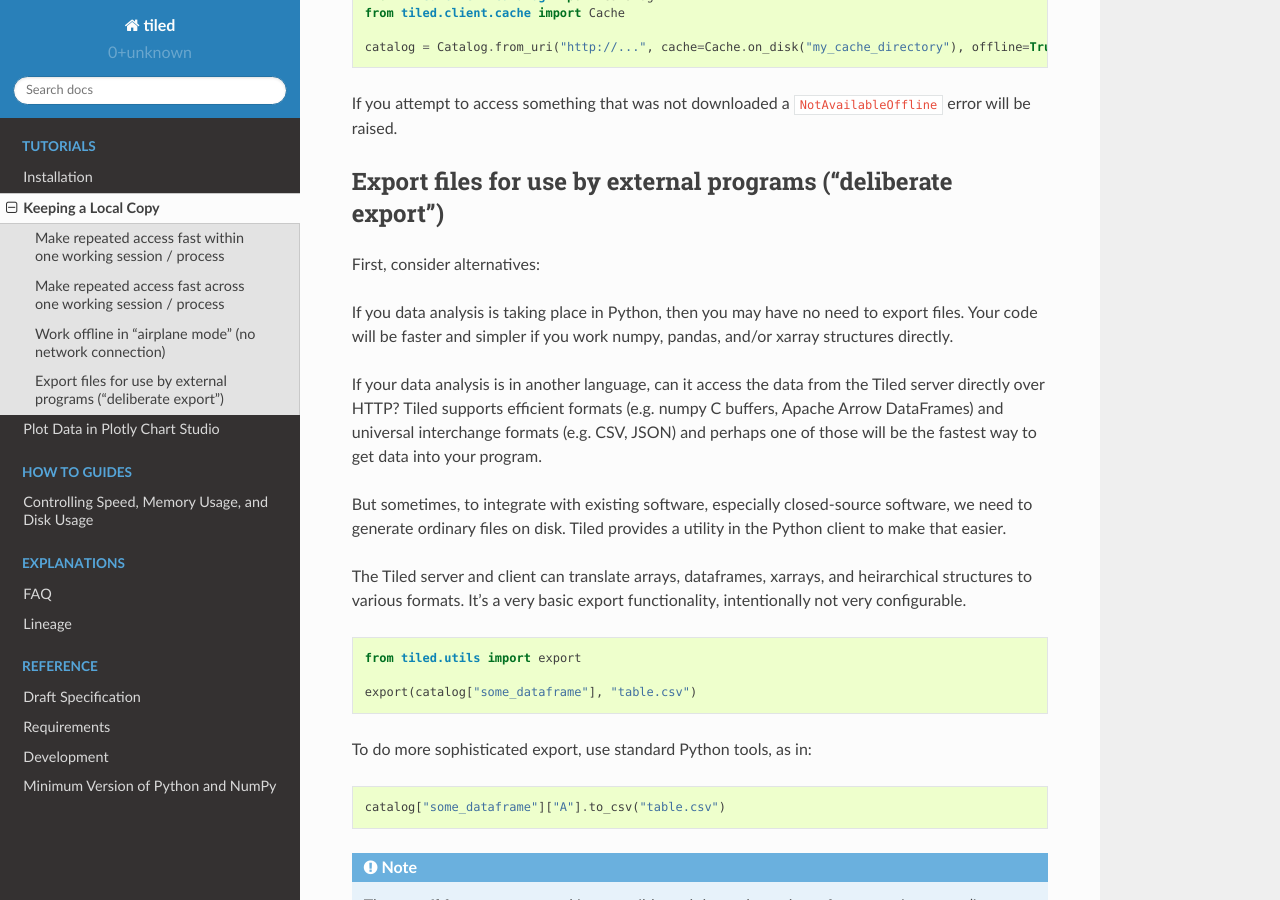
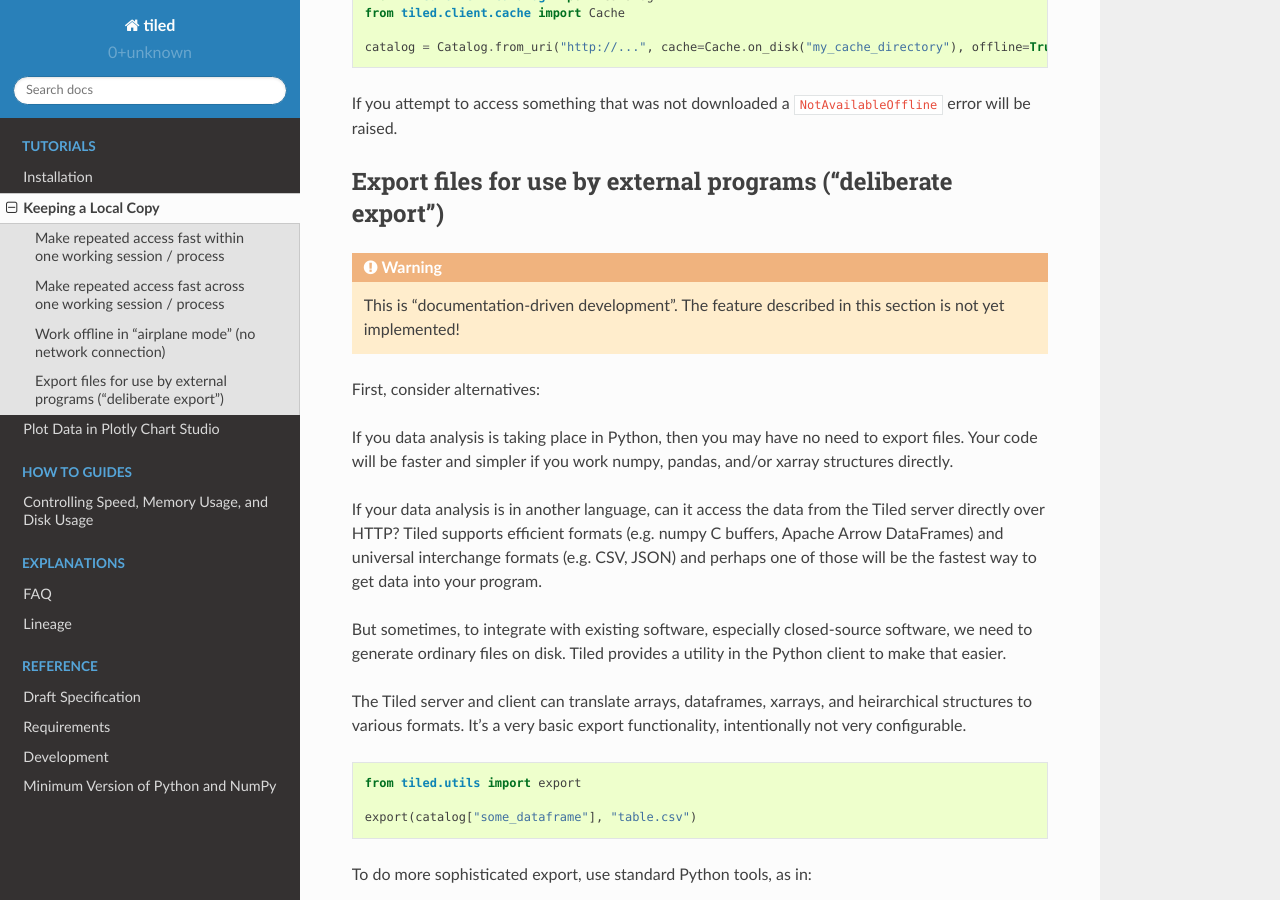
Before and after one commit to bluesky/tiled, a Sphinx documentation site: the page built from docs/source/tutorials/caching.md, in a window 1280 px wide and 900 px high, scrolled down 2660 px. Built offline with Sphinx 7.4.7 and the Read the Docs theme 2.0.0, drawn with Linux system fonts in a browser that asks for light colours; pages that are not in the unit, such as notebooks, are missing from menus.

Commit message:
Add warnings about export.

````diff
--- a/docs/source/tutorials/caching.md
+++ b/docs/source/tutorials/caching.md
@@ -133,6 +133,12 @@ If you attempt to access something that was not downloaded a
 
 ## Export files for use by external programs ("deliberate export")
 
+```{warning}
+
+This is "documentation-driven development". The feature described in
+this section is not yet implemented!
+```
+
 First, consider alternatives:
 
 If you data analysis is taking place in Python, then you may have
````
